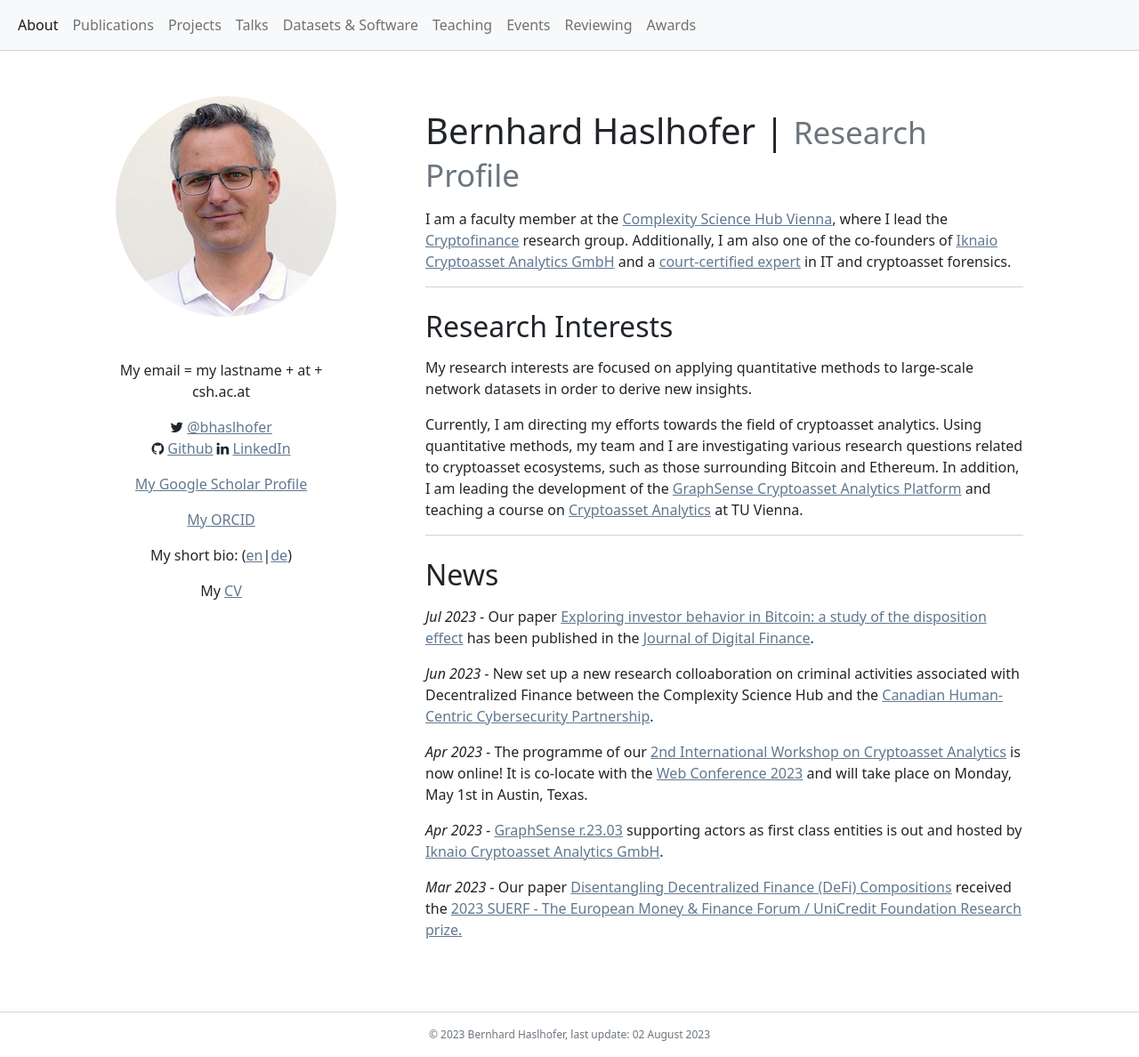
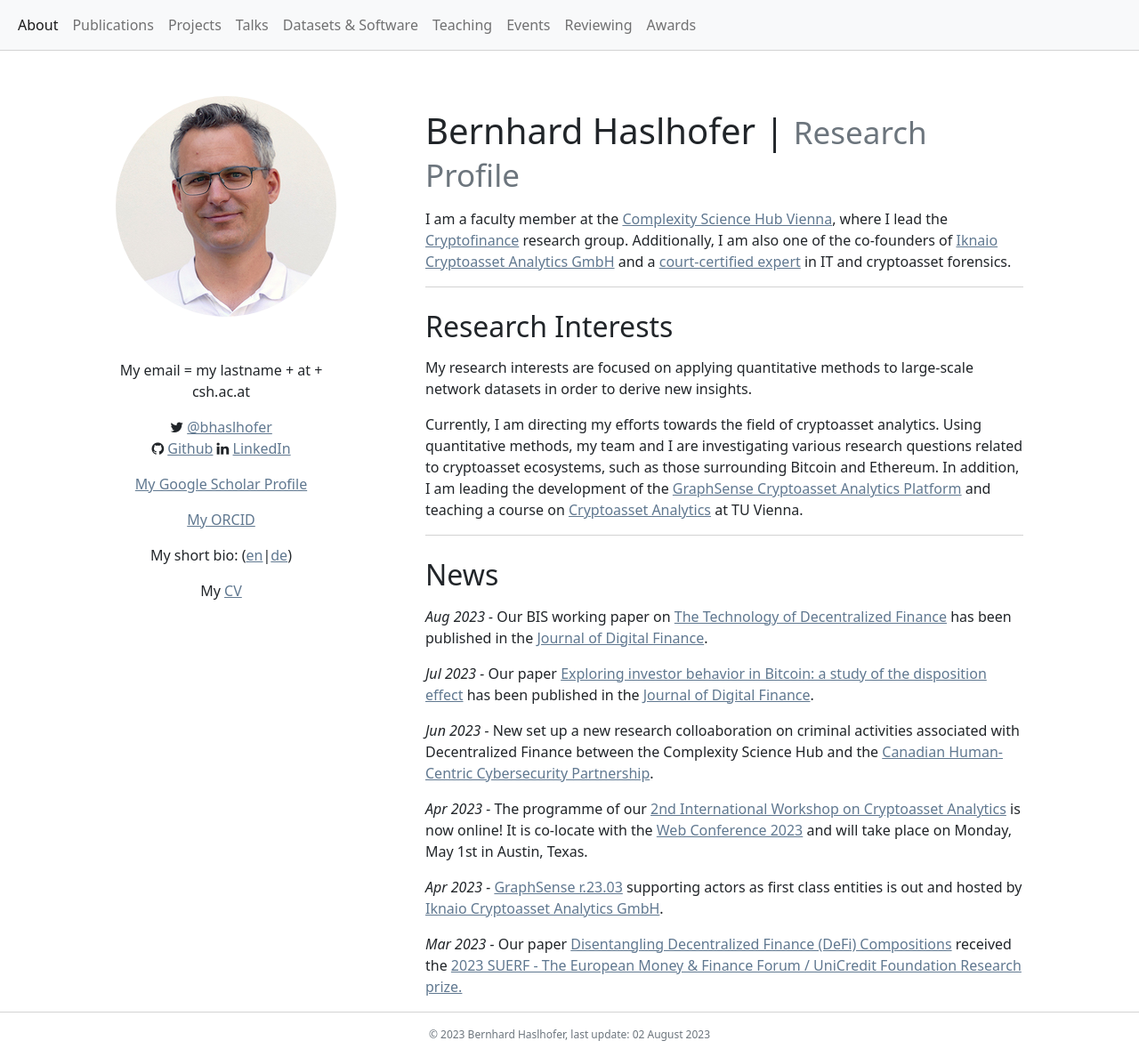
Before and after one commit to behas/behas.github.com, a Jekyll site: the page built from index.html, in a window 1280 px wide and 1188 px high. Shown: the whole window at 89% size. Built offline with Jekyll 4.4.1, drawn with Linux system fonts in a browser that asks for light colours; a style sheet for code colours, icons or effects is not loaded.

Commit message:
added BIS paper

```diff
--- a/_data/news.yml
+++ b/_data/news.yml
@@ -1,3 +1,8 @@
+- date: 2023-08-02
+  news: |
+    Our BIS working paper on <a href="https://link.springer.com/article/10.1007/s42521-023-00088-8" target="_blank">The Technology of Decentralized Finance</a> has been published in the
+    <a href="https://www.springer.com/journal/42521" target="_blank">Journal of Digital Finance</a>.
+
 - date: 2023-07-24
   news: |
     Our paper <a href="https://link.springer.com/article/10.1007/s42521-023-00086-w" target="_blank">Exploring investor behavior in Bitcoin: a study
```
Also changed, not shown: _data/publications.yml (+4 -4 lines), assets/bibliography.bib (+7 -5 lines).
